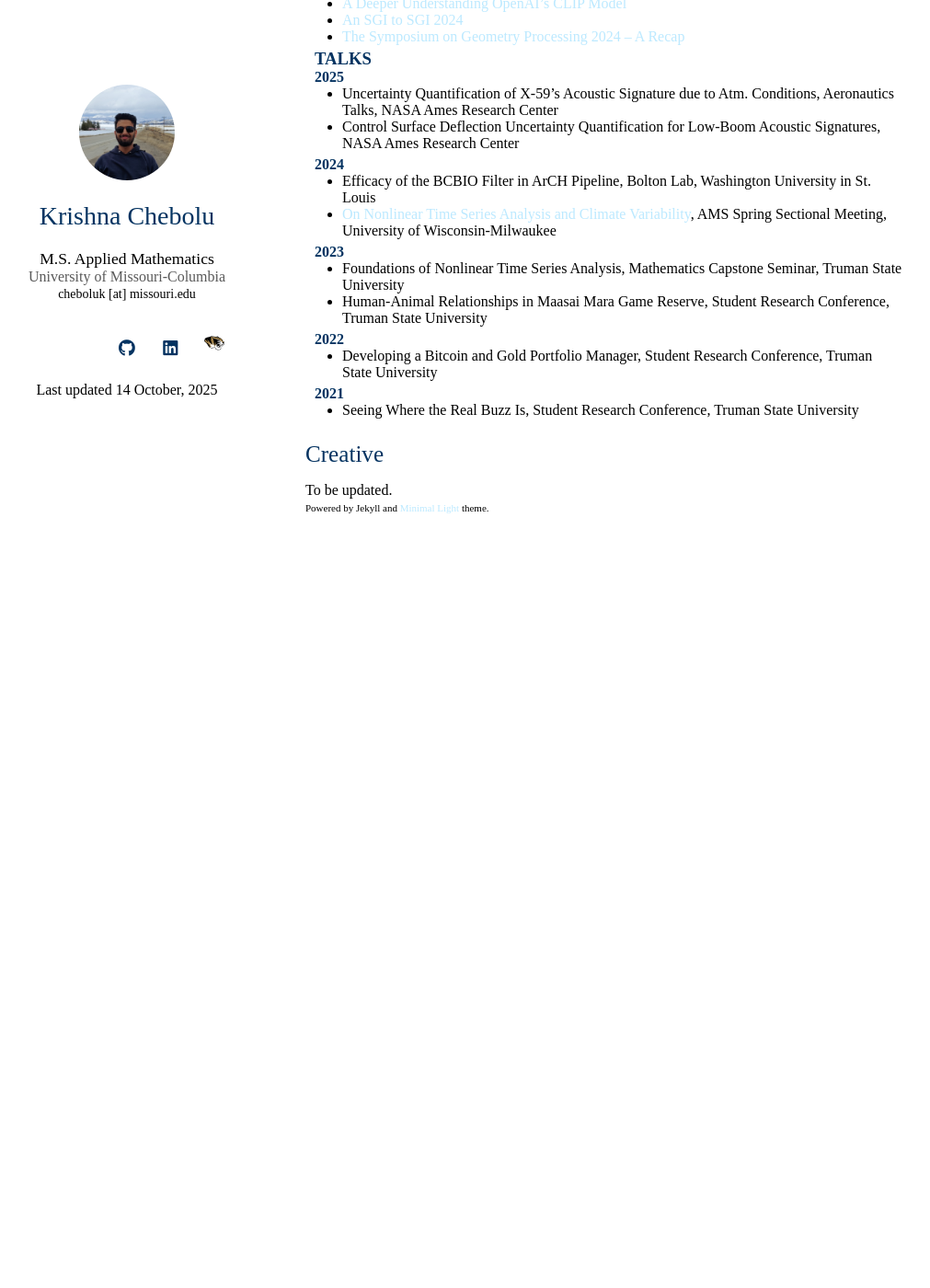
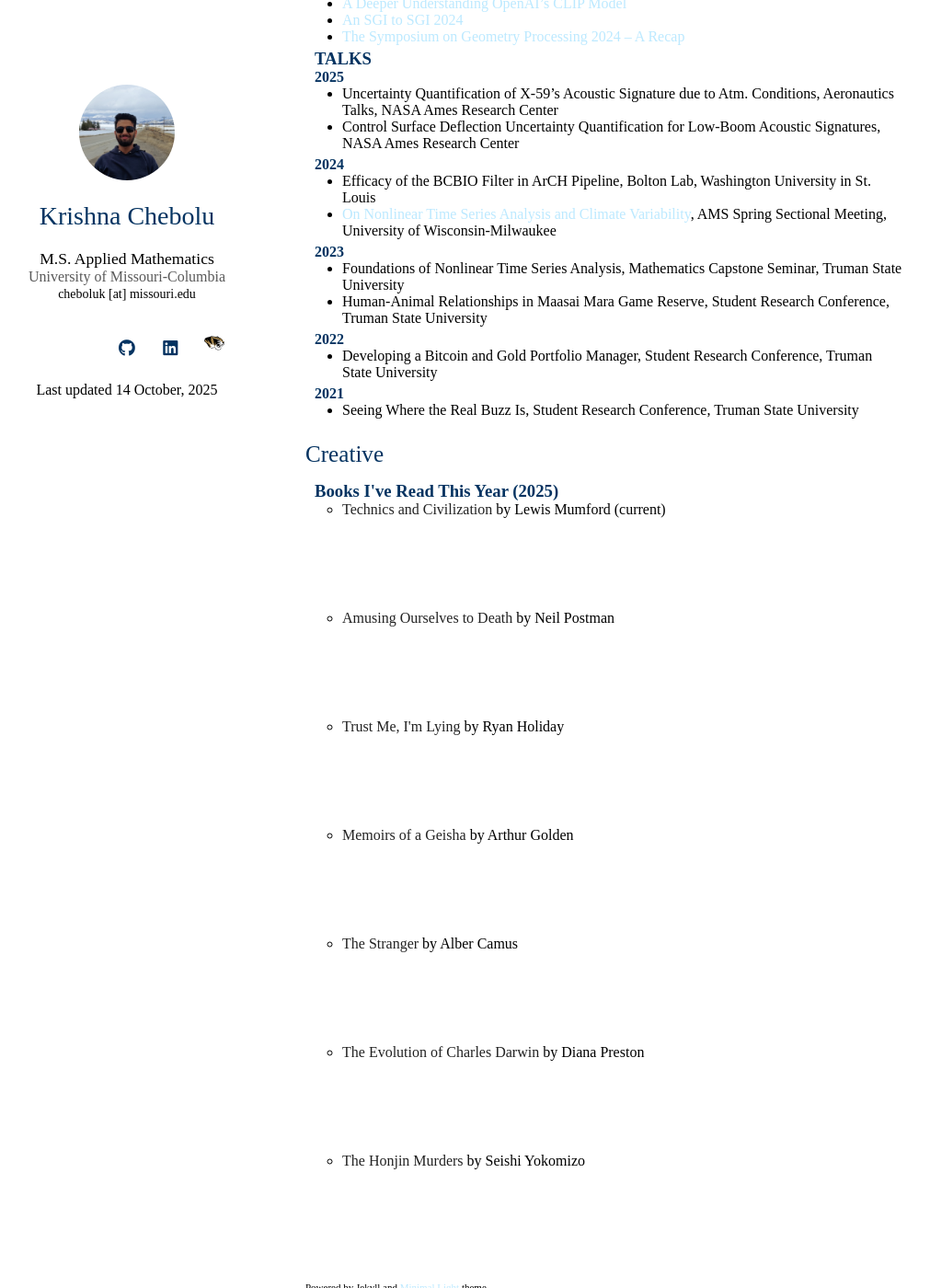
Before and after one commit to krishnachebolu/krishnachebolu.github.io, a Jekyll site: the page index.html, which Jekyll copies as it is, in a window 1280 px wide and 1400 px high, scrolled down 989 px. Shown: the whole window at 92% size, without its empty margins (138-1149 px from the left). Built offline with Jekyll 4.4.1, drawn with Linux system fonts in a browser that asks for light colours; nearby versions of some CDN libraries; a style sheet for code colours, icons or effects is not loaded; before the commit the page ends 1619 px from its top, so only the background shows below that.

Commit message:
Update index.html

```diff
--- a/index.html
+++ b/index.html
@@ -210,7 +210,17 @@ Last updated 14 October, 2025
 <div class="publications">
 <ol class="bibliography">
 
-  To be updated.
+  <h3 style="margin:0 10px 0;">Books I've Read This Year (2025)</h4>
+<ul style="margin:0 0 5px;">
+  <li><strong>Technics and Civilization</strong> by Lewis Mumford (current)</li>
+  <li><strong>Amusing Ourselves to Death</strong> by Neil Postman</li>
+  <li><strong>Trust Me, I'm Lying</strong> by Ryan Holiday</li>
+  <li><strong>Memoirs of a Geisha</strong> by Arthur Golden</li>
+  <li><strong>The Stranger</strong> by Alber Camus</li>
+  <li><strong>The Evolution of Charles Darwin</strong> by Diana Preston</li>
+  <li><strong>The Honjin Murders</strong> by Seishi Yokomizo</li>
+
+</ul>
 
 
       <br>
```
